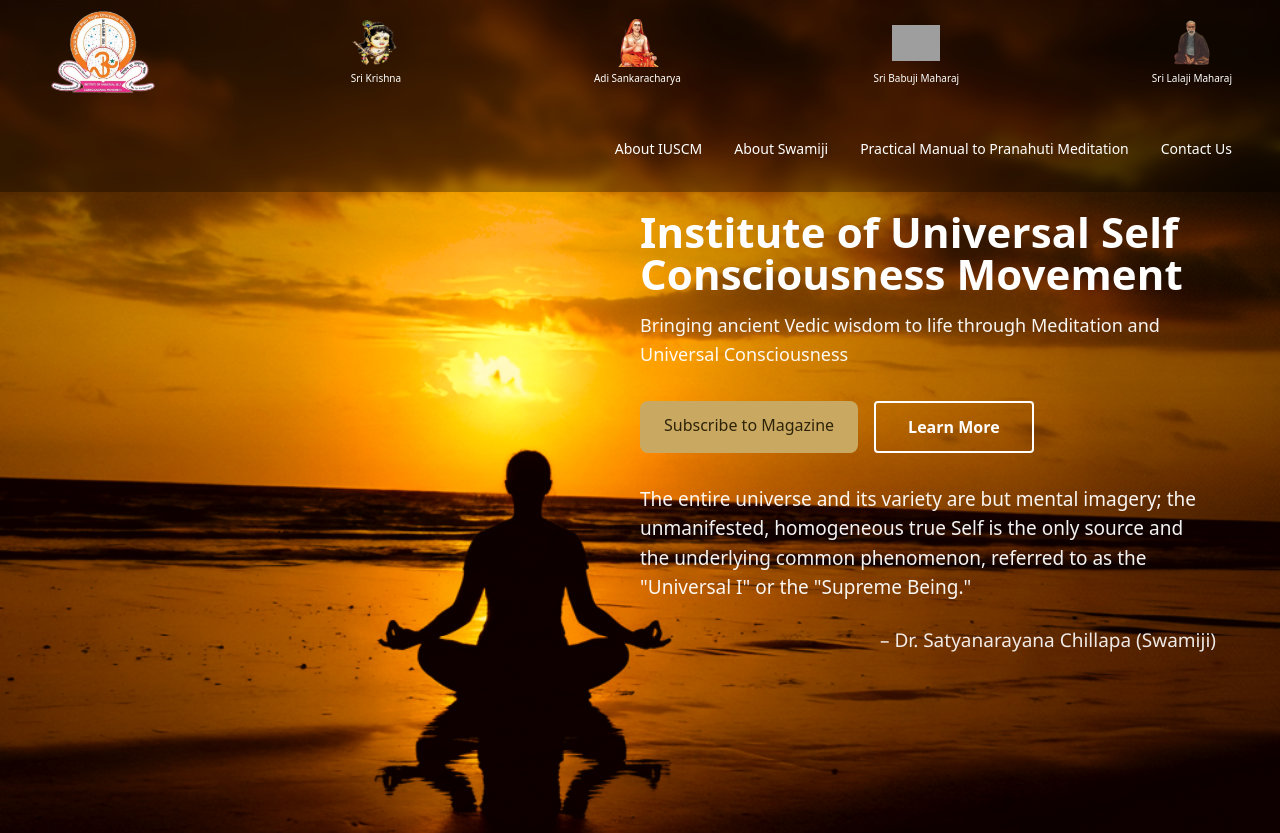
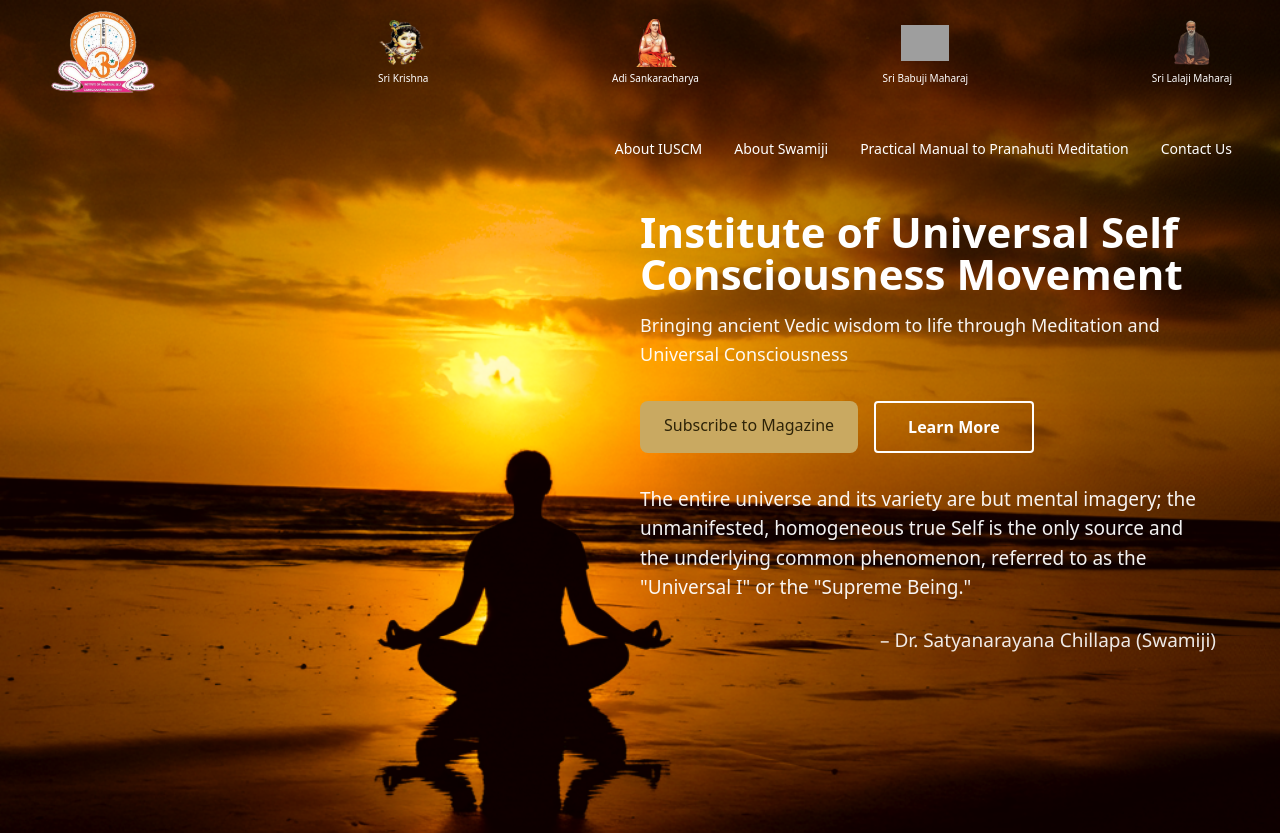
Before and after one commit to prasanthyejje/iuscm, a website: page index.html in a window 1280 px wide. Shown: the top 833 px of the page. Drawn offline with nearby package versions, Linux system fonts and the light colour scheme; grey boxes are pictures that could not be loaded; a web font is replaced by a local one.

Commit message:
style: adjust navbar transparency and guru row layout spacing

```diff
--- a/index.html
+++ b/index.html
@@ -237,9 +237,8 @@
 
         /* Navbar initial state - transparent at top */
         .navbar {
-
-            background-color: rgba(0, 0, 0, 0.3) !important;
-            backdrop-filter: blur(4px);
+            background-color: transparent !important;
+            /* backdrop-filter: blur(4px); */
         }
           .navbar-link {
             color: white;
@@ -503,12 +502,16 @@
 
             <!-- Spiritual Gurus Row (Desktop Only) - Hidden on scroll -->
             <div class="guru-row hidden lg:flex justify-between items-center py-2 spiritual-gurus max-w-7xl mx-auto">
-                <!-- Logo on Desktop -->
+                <!-- Logo on Desktop - Left aligned -->
                 <div class="flex flex-col items-center">
                     <a href="index.html" class="w-[110px] h-[88px]">
                         <img src="images/logo.png" alt="IUSCM Logo" class="w-full h-full object-contain">
                     </a>
                 </div>
+                <!-- Larger gap after logo -->
+                <div class="flex-1 max-w-[220px]"></div>
+                <!-- Gurus with equal spacing -->
+                <div class="flex items-center justify-between flex-1">
                     <div class="flex flex-col items-center">
                         <img src="images/sri-krishna.png" alt="Sri Krishna" class="w-12 h-12 object-contain">
                         <span class="text-[10px] text-white mt-1">Sri Krishna</span>
@@ -524,6 +527,7 @@
                     <div class="flex flex-col items-center">
                         <img src="images/sri-lalaji-maharaj.png" alt="Sri Lalaji Maharaj" class="w-12 h-12 object-contain">
                         <span class="text-[10px] text-white mt-1">Sri Lalaji Maharaj</span>
+                    </div>
                 </div>
             </div>
             <!-- Main Navigation -->
```
Lines whose indentation alone changed are shown as unchanged.
